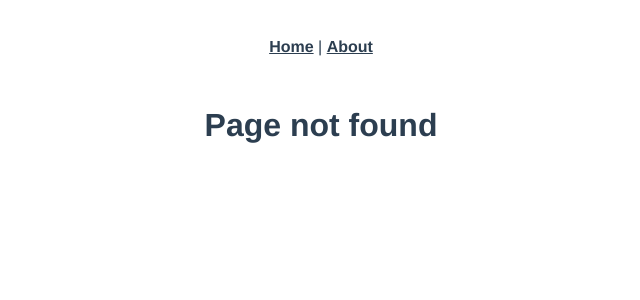
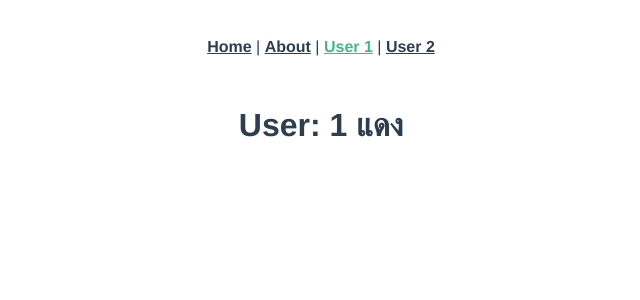
Before and after one commit to ftgs40/vue_001, a Vue app: page /user/1 in a window 1280 px wide. Before the commit this address had no page. Shown: the top 300 px of the page, without its empty margins (319-959 px from the left). Built offline with nearby package versions, Linux system fonts and the light colour scheme.

Commit message:
add example change page

```diff
--- a/src/App.vue
+++ b/src/App.vue
@@ -2,7 +2,9 @@
   <div id="app">
     <div id="nav">
       <router-link to="/">Home</router-link> |
-      <router-link to="/about">About</router-link>
+      <router-link to="/about">About</router-link> |
+      <router-link to="/user/1">User 1</router-link> |
+      <router-link to="/user/2">User 2</router-link>
     </div>
     <router-view/>
   </div>
--- a/src/router/index.js
+++ b/src/router/index.js
@@ -4,6 +4,7 @@ import VueRouter from 'vue-router'
 import Home from '../views/Home.vue'
 import Abount from '../views/About.vue'
 import PageNotFound from '../views/Notfound'
+import User from '../views/User'
 
 Vue.use(VueRouter)
 
@@ -19,6 +20,11 @@ const routes = [
     component: Abount
   },
   {
+    path: '/user/:id',
+    name: 'User',
+    component: User
+  },
+  {
     path: "*",
     component: PageNotFound
   }
--- /dev/null
+++ b/src/views/User.vue
@@ -0,0 +1,45 @@
+<template>
+  <div>
+    <h1>User: {{$route.params.id}} {{ name }}</h1>
+  </div>
+</template>
+
+<script>
+export default {
+  name: 'UserPage',
+  data: function() {
+    return {
+      id: this.$route.params.id,
+      name: '',
+    }
+  },
+  methods: {
+    getNameByID: function(id) {
+      if (id == 1) {
+        return this.name = 'แดง'
+      } else {
+        return this.name = 'ดำ'
+      }
+    }
+  },
+  // computed: {
+  //   username() {
+  //     return this.getNameByID(this.$route.params.id)
+  //   }
+  // },
+  watch: {
+    $route: function (newID, oldID) {
+      console.log(newID)
+      this.name = this.getNameByID(this.$route.params.id)
+    }
+  },
+  created: function() {
+    this.name = this.getNameByID(this.$route.params.id)
+  }
+
+}
+</script>
+
+<style>
+
+</style>
```
